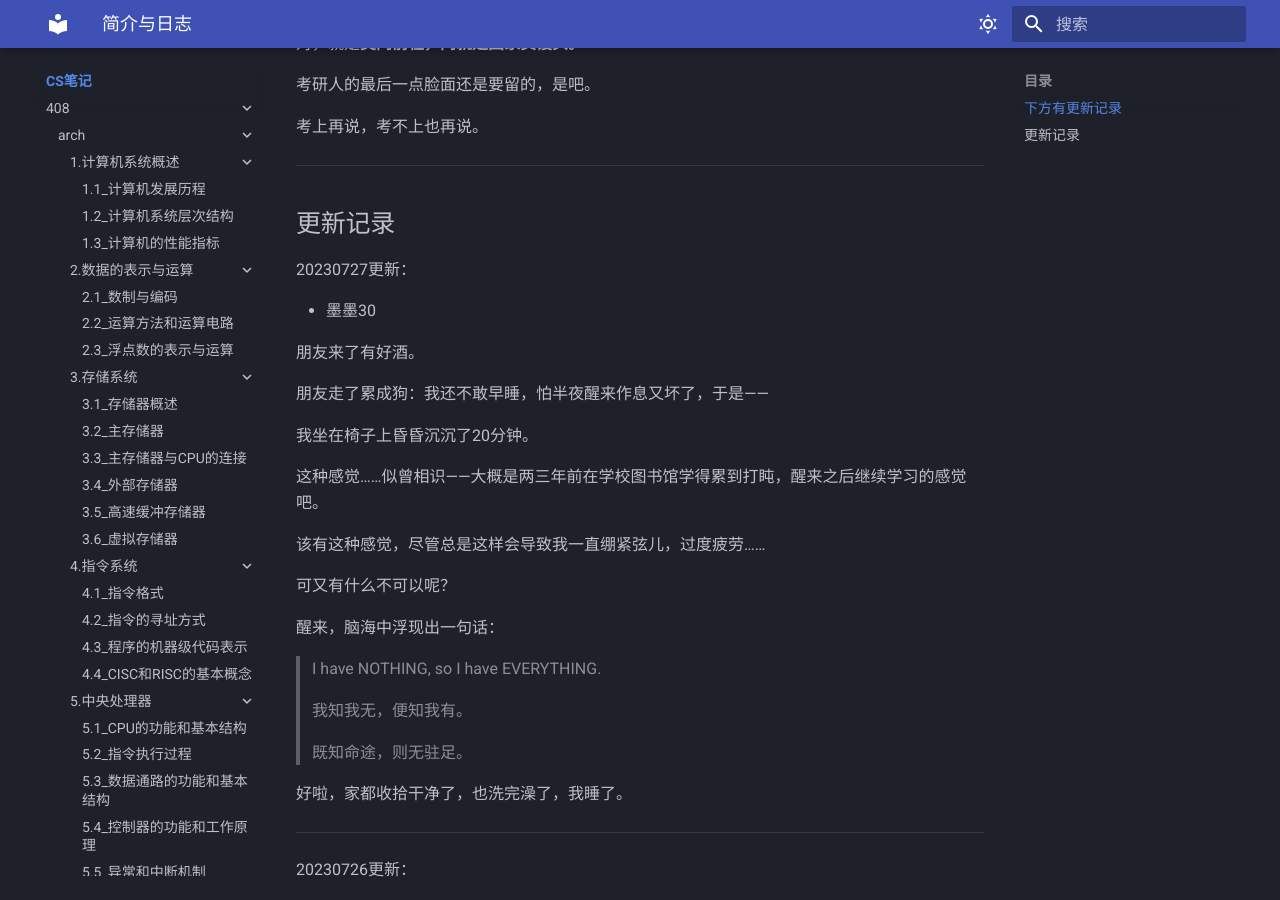
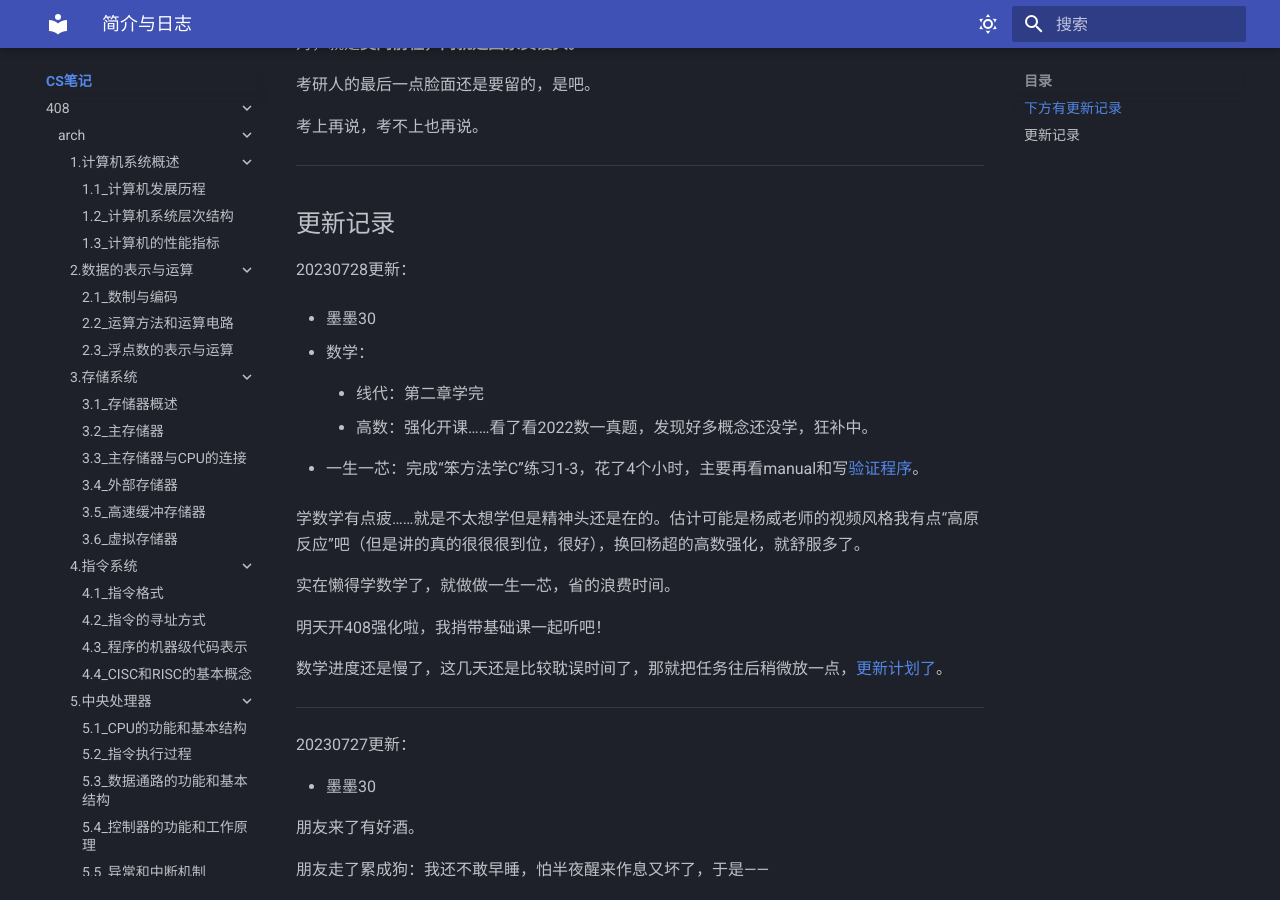
Before and after one commit to Haohahahaha/cs, an MkDocs documentation site: the page built from docs/index.md, in a window 1280 px wide and 900 px high, scrolled down 768 px. Built offline with MkDocs 1.6.1 and Material for MkDocs 9.7.7, drawn with Linux system fonts in a browser that asks for light colours.

Commit message:
2023-07-29_00:28:28 update

```diff
--- a/docs/index.md
+++ b/docs/index.md
@@ -39,6 +39,28 @@
 <a id="update"></a>
 
 ## 更新记录
+
+20230728更新：
+
+- 墨墨30
+
+- 数学：
+
+    - 线代：第二章学完
+
+    - 高数：强化开课……看了看2022数一真题，发现好多概念还没学，狂补中。
+
+- 一生一芯：完成“笨方法学C”练习1-3，花了4个小时，主要再看manual和写[验证程序](https://github.com/Haohahahaha/Hz-ysyx-learning/commit/23762e440f330cf331c8a1e88c22a22ad57d5e7d)。
+
+学数学有点疲……就是不太想学但是精神头还是在的。估计可能是杨威老师的视频风格我有点“高原反应”吧（但是讲的真的很很很到位，很好），换回杨超的高数强化，就舒服多了。
+
+实在懒得学数学了，就做做一生一芯，省的浪费时间。
+
+明天开408强化啦，我捎带基础课一起听吧！
+
+数学进度还是慢了，这几天还是比较耽误时间了，那就把任务往后稍微放一点，[更新计划了]()。
+
+---
 
 20230727更新：
 
```
